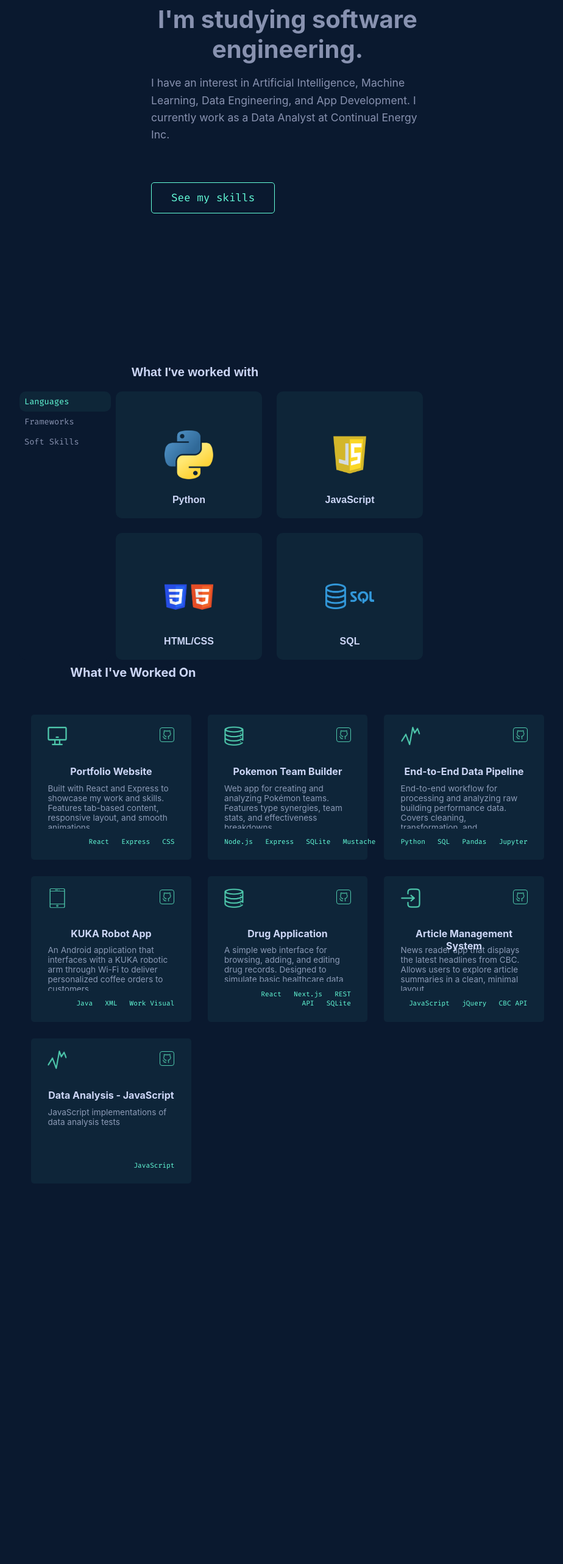
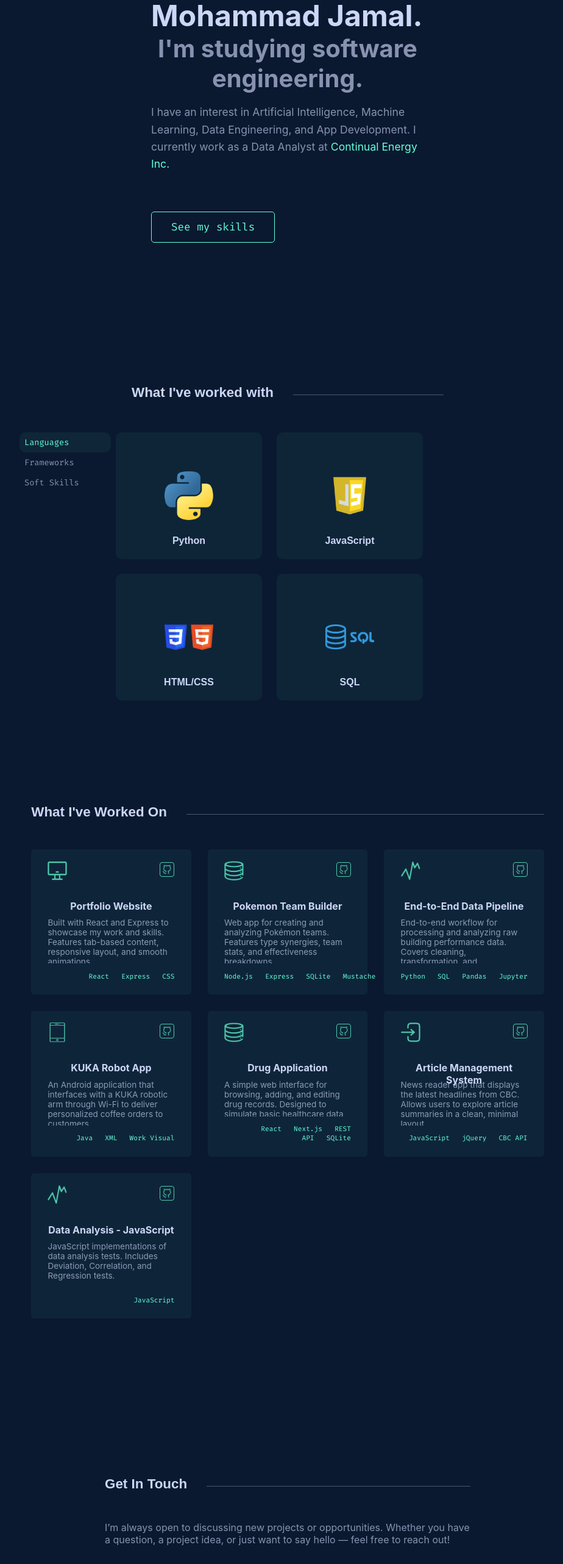
Before and after one commit to Tashyjj/portfolio, a React (Create React App) app: page / in a window 1280 px wide. Shown: the part 220-2785 px from the top of the page at 61% size, without its empty margins (168-1092 px from the left). Before the commit the page ends 2161 px from the top, so only its background shows below. Built offline with nearby package versions, Linux system fonts and the light colour scheme.

Commit message:
Base done for whole site

```diff
--- a/src/App.js
+++ b/src/App.js
@@ -2,6 +2,7 @@ import './App.css';
 import Navbar from './components/Navbar';
 import Skills from './components/Skills';
 import Projects from './components/Projects';
+import Contact from './components/Contact';
 
 import LandingPage from './components/LandingPage';
 
@@ -12,6 +13,7 @@ function App() {
       <LandingPage />
       <Skills />
       <Projects />
+      <Contact />
     </div>
   );
 }
--- /dev/null
+++ b/src/Contact.css
@@ -0,0 +1,109 @@
+.contact-section {
+  padding-top: 15rem;
+  padding-bottom: 17rem;
+  color: #ccd6f6;
+  text-align: center;
+  max-width: 600px;
+  margin: 0 auto;
+}
+
+.contact-title {
+    display: flex;
+    align-items: center;
+    text-align: left;
+    color: #ccd6f6;
+    font-family: 'Arial', sans-serif;
+    margin-bottom: 3rem;
+    font-size: 1.4rem;
+    gap: 1rem;
+}
+
+.contact-title::after {
+    content: "";
+    display: block;
+    height: 1px;
+    width: 200px;
+    background-color: #8892b05e;
+    margin-top: 0.5rem;
+    flex-grow: 1;
+    background-color: #8892b081;
+    margin-left: 1rem;
+}
+
+.contact-description {
+  font-size: 1rem;
+  color: #8892b0;
+  margin-bottom: 2rem;
+  text-align: left;
+}
+
+.identity-group {
+  display: grid;
+  grid-template-columns: repeat(2, 1fr);
+  gap: 1rem;
+}
+
+.contact-form {
+  display: flex;
+  flex-direction: column;
+  gap: 1rem;
+}
+
+.name-box {
+    padding: 0.75rem;
+    border: 1px solid #64ffda;
+    border-radius: 5px;
+    background-color: transparent;
+    color: #ccd6f6;
+    font-family: 'Fira Code', monospace;
+}
+
+.email-box {
+    padding: 0.75rem;
+    border: 1px solid #64ffda;
+    border-radius: 5px;
+    background-color: transparent;
+    color: #ccd6f6;
+    font-family: 'Fira Code', monospace;
+}
+
+.message-box {
+    padding: 0.75rem;
+    border: 1px solid #64ffda;
+    border-radius: 5px;
+    background-color: transparent;
+    color: #ccd6f6;
+    font-family: 'Fira Code', monospace;
+}
+
+
+.submit-button {
+    display: flex;
+    align-items: center;
+    justify-content: center;
+    padding: 0.3rem;
+    width: fit-content;
+    border: 1px solid #64ffda;
+    background: none;
+    color: #64ffda;
+    border-radius: 5px;
+    cursor: pointer;
+    transition: background-color 0.3s ease, color 0.3s ease;
+    font-family: 'Fira Code', monospace;
+    text-decoration: none;
+    align-self: flex-end;
+}
+
+.submit-button:hover {
+    background-color: #64ffda;
+    color: #0a192f;
+}
+
+.submit-button:hover .submit-icon{
+    filter: brightness(0) saturate(100%) invert(13%) sepia(8%) saturate(4621%) hue-rotate(165deg) brightness(95%) contrast(97%);
+}
+
+.submit-icon {
+    height: 3vh;
+    width: 3vh
+}
--- a/src/Projects.css
+++ b/src/Projects.css
@@ -6,21 +6,38 @@
 }
 
 .projects-section {
-  margin-top: 500px;
+  padding-top: 4rem;
   color: #ccd6f6;
   display: flex;
   flex-direction: column;
   justify-content: center;
-  height: 80vh;
   width: fit-content;
   margin: 0 auto;
 }
 
+
+
 .projects-title {
-  padding-left: 8vh;
-  padding-bottom: 5vh;
-  text-align: left;
-  font-size: 20px;
+    display: flex;
+    align-items: center;
+    text-align: left;
+    color: #ccd6f6;
+    font-family: 'Arial', sans-serif;
+    margin-bottom: 3rem;
+    font-size: 1.4rem;
+    gap: 1rem;
+}
+
+.projects-title::after {
+    content: "";
+    display: block;
+    height: 1px;
+    width: 200px;
+    background-color: #8892b05e;
+    margin-top: 0.5rem;
+    flex-grow: 1;
+    background-color: #8892b081;
+    margin-left: 1rem;
 }
 
 .project-list {
@@ -33,7 +50,6 @@
   display: flex;
   flex-direction: column;
   justify-content: space-between;
-
   background-color: rgba(106, 255, 230, 0.05);
   width: 30%;
   padding: 0.7rem 1.7rem;
--- /dev/null
+++ b/src/components/Contact.js
@@ -0,0 +1,26 @@
+import React from 'react';
+import '../Contact.css';
+
+const Contact = () => {
+  return (
+    <div className="contact-section" id="contact">
+      <h2 className="contact-title">Get In Touch</h2>
+      <p className="contact-description">
+        I’m always open to discussing new projects or opportunities. Whether you have a question, a project idea, or just want to say hello — feel free to reach out!
+      </p>
+
+      <form className="contact-form" onSubmit={(e) => e.preventDefault()}>
+        <div className="identity-group">
+            <input type="text" name="name" placeholder="Your Name" required className= "name-box"/>
+            <input type="email" name="email" placeholder="Your Email" required className= "email-box"/>
+        </div>
+        <textarea name="message" placeholder="Your Message" rows="5" required className= "message-box"/>
+        <button type="submit" className="submit-button">
+            <img src="/assets/sendicon.png" alt="Send" className="submit-icon" />
+        </button>
+      </form>
+    </div>
+  );
+};
+
+export default Contact;
--- a/src/components/LandingPage.js
+++ b/src/components/LandingPage.js
@@ -8,7 +8,15 @@ const LandingPage = () => {
       <h2 className="main-role">I'm studying software engineering.</h2>
       <p className="description-text">
         I have an interest in Artificial Intelligence, Machine Learning, Data Engineering, and App Development.
-        I currently work as a Data Analyst at Continual Energy Inc.
+        I currently work as a Data Analyst at{" "}
+        <a
+          href="https://continual.net/"
+          target="_blank"
+          rel="noopener noreferrer"
+          className="highlight-link"
+        >
+          Continual Energy Inc.
+        </a>
       </p>
       <a href="#skills" className="learn-more-button">See my skills</a>
       <div className="spacer"></div>
--- a/src/components/Navbar.js
+++ b/src/components/Navbar.js
@@ -4,6 +4,8 @@ const Navbar = () => {
   return (
     <nav className="navbar">
       <a href="#skills" className="nav-link">Skills</a>
+      <a href="#projects" className="nav-link">Projects</a>
+      <a href="#contact" className="nav-link">Contact</a>
     </nav>
   );
 };
--- a/src/components/Projects.js
+++ b/src/components/Projects.js
@@ -55,7 +55,7 @@ const Projects = () => {
       image: '/assets/graph.png',
       title: 'Data Analysis - JavaScript',
       description:
-        'JavaScript implementations of data analysis tests',
+        'JavaScript implementations of data analysis tests. Includes Deviation, Correlation, and Regression tests.',
       tech: 'JavaScript',
       github: 'https://github.com/Tashyjj/Data-Analysis---JavaScript',
     },
--- a/src/styles.css
+++ b/src/styles.css
@@ -25,11 +25,26 @@ html {
 }
 
 .pageTitle {
+    display: flex;
+    align-items: center;
     text-align: left;
     color: #ccd6f6;
     font-family: 'Arial', sans-serif;
-    margin-bottom: 1rem;
-    font-size: 20px;
+    margin-bottom: 3rem;
+    font-size: 1.4rem;
+    gap: 1rem;
+}
+
+.pageTitle::after {
+    content: "";
+    display: block;
+    height: 1px;
+    width: 200px;
+    background-color: #8892b05e;
+    margin-top: 0.5rem;
+    flex-grow: 1;
+    background-color: #8892b081;
+    margin-left: 1rem;
 }
 
 .pageContent {
@@ -75,6 +90,7 @@ text-align: left;
     padding: 2rem;
     color: #c3cff8;
     margin: 0 auto;
+    padding-top: 5rem;
 }
 
 .intro-text {
@@ -107,6 +123,12 @@ text-align: left;
     text-align: left;
 }
 
+.highlight-link {
+    color: #64ffda;
+    text-decoration: none;
+    transition: color 0.3s ease;
+}
+
 .learn-more-button {
     width: fit-content;
     padding: 0.8rem 2rem;
@@ -135,6 +157,7 @@ text-align: left;
     justify-content: flex-end;
     padding: 1rem 2rem;
     z-index: 1000;
+    gap: 1rem;
 }
 
 .nav-link {
@@ -150,7 +173,7 @@ text-align: left;
 }
 
 .skills-section {
-    margin-top: 500px;
+    padding-top: 12rem;
     display: flex;
     flex-direction: column;
     justify-content: center;
```
Also changed, not shown: public/assets/sendicon.png (added).
